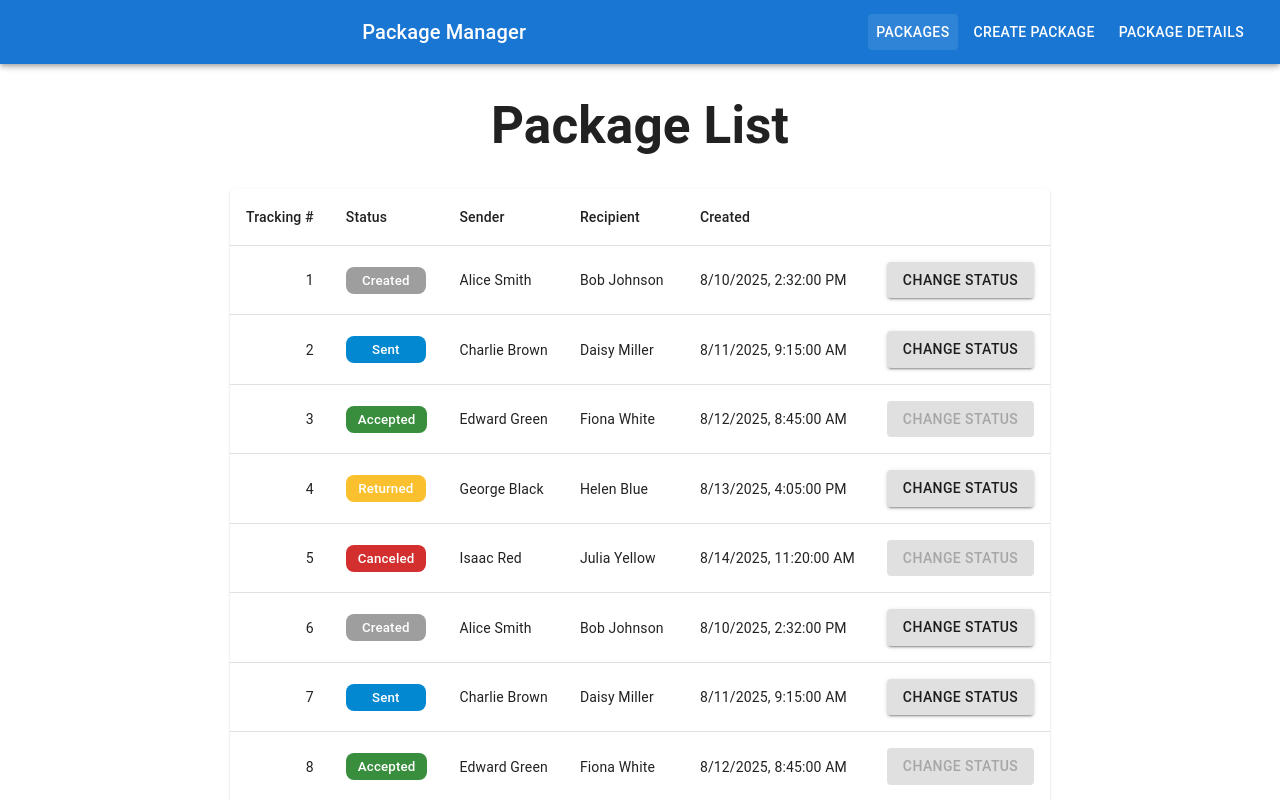
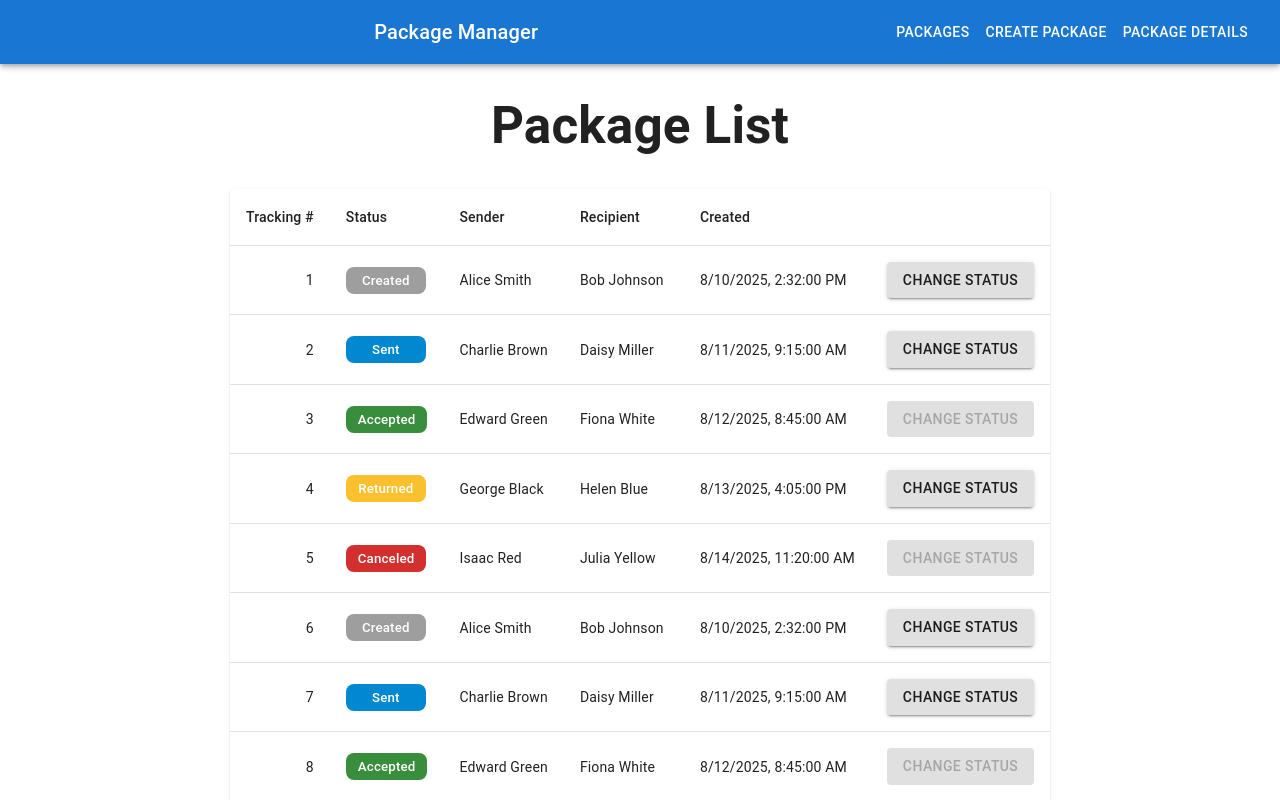
Before and after one commit to EdvinasTo/Task, a React (Vite) app in the folder task.client/: page / in a window 1280 px wide. Shown: the top 800 px of the page. Built offline with nearby package versions, Linux system fonts and the light colour scheme.

Commit message:
minor adjustments

```diff
--- a/task.client/src/components/navbar.tsx
+++ b/task.client/src/components/navbar.tsx
@@ -87,11 +87,7 @@ export default function DrawerAppBar(props: Props) {
                         {navItems.map((item) => (
                             <Button
                                 key={item.label}
-                                sx={{
-                                    color: '#fff',
-                                    backgroundColor: location.pathname === item.path ? 'rgba(255, 255, 255, 0.1)' : 'transparent',
-                                    mx: 0.5
-                                }}
+                                sx={{ color: '#fff' }}
                                 onClick={() => handleNavigation(item.path)}
                             >
                                 {item.label}
```
